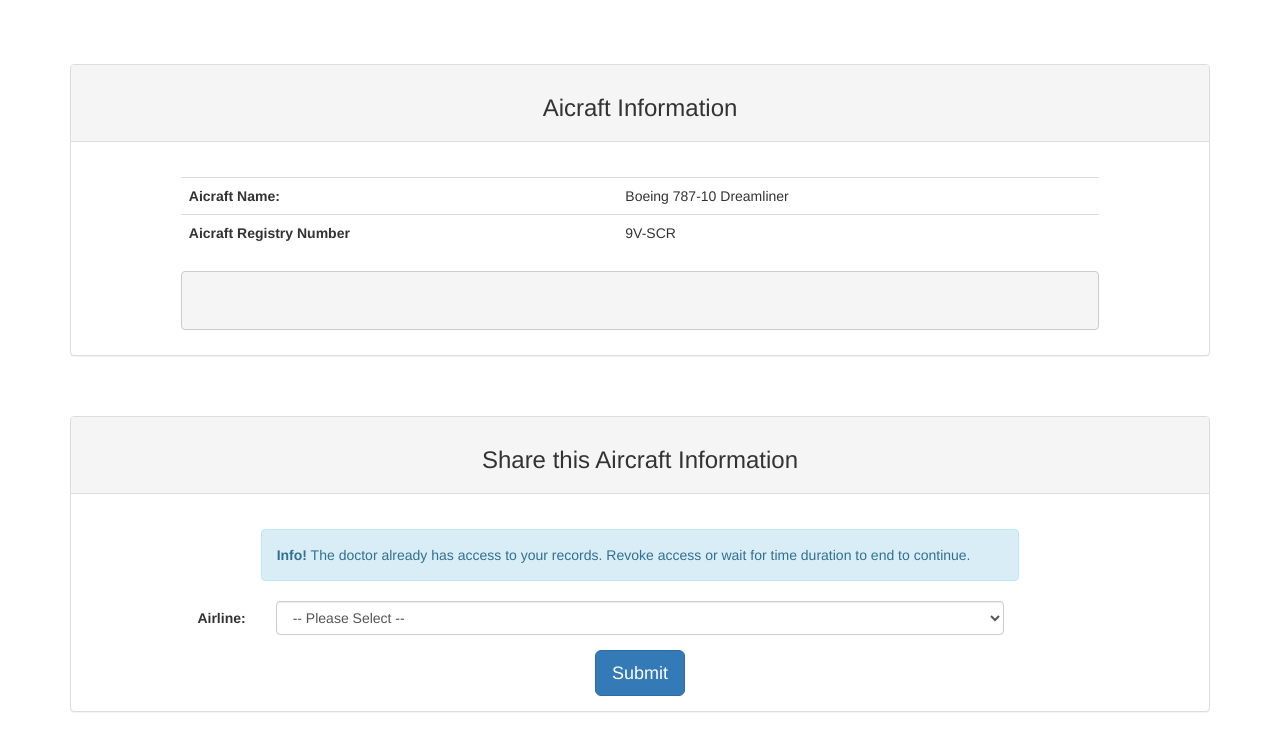
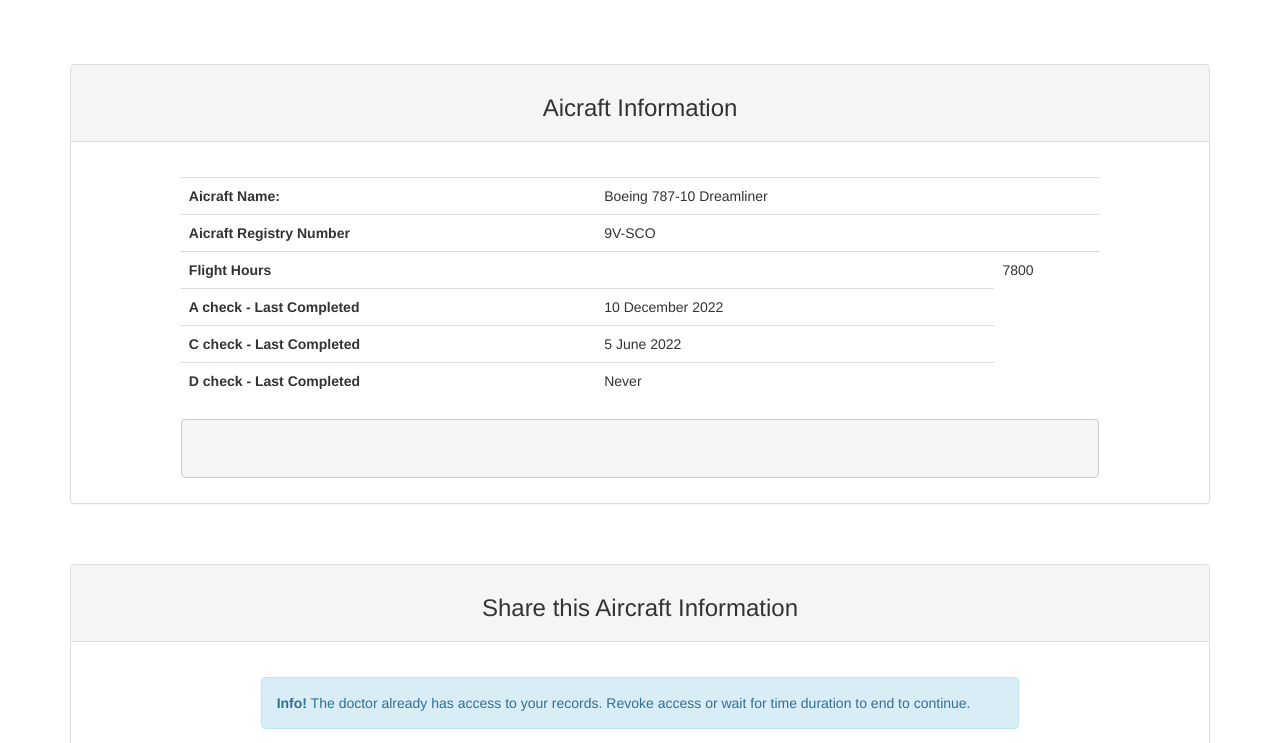
Before and after one commit to Jonathanmoses195/aviationrecordsgithubtest, a website: page src/patient.html in a window 1280 px wide. Shown: the part 57-800 px from the top of the page. Drawn offline with Linux system fonts and the light colour scheme.

Commit message:
created new data for patient.html

```diff
--- a/src/patient.html
+++ b/src/patient.html
@@ -120,8 +120,25 @@
                                 </tr>
                                 <tr>
                                     <th>Aicraft Registry Number</th>
-                                    <td>9V-SCR</td>
+                                    <td>9V-SCO</td>
                                     <td id="age"></td>
+                                </tr>
+                                <tr>
+                                    <th>Flight Hours</th>
+                                    <td id="age"></td>
+                                    <td>7800</td>
+                                </tr>
+                                <tr>
+                                    <th>A check - Last Completed</th>
+                                    <td>10 December 2022</td>
+                                </tr>
+                                <tr>
+                                    <th>C check - Last Completed</th>
+                                    <td>5 June 2022</td>
+                                </tr>
+                                <tr>
+                                    <th>D check - Last Completed</th>
+                                    <td>Never</td>
                                 </tr>
                             </table>
 
```
Also changed, not shown: src/doctor.html (+1 -1 lines).
